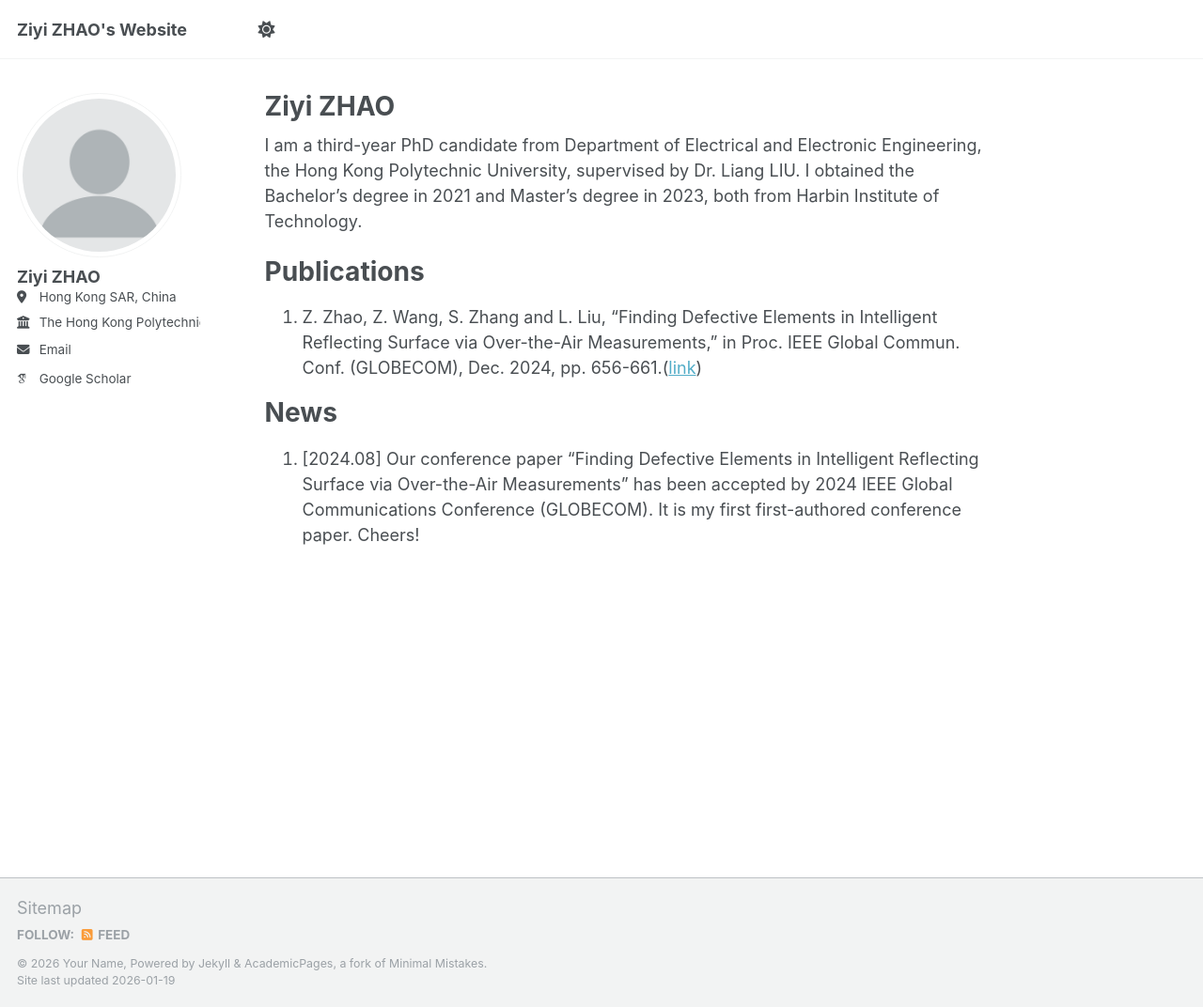
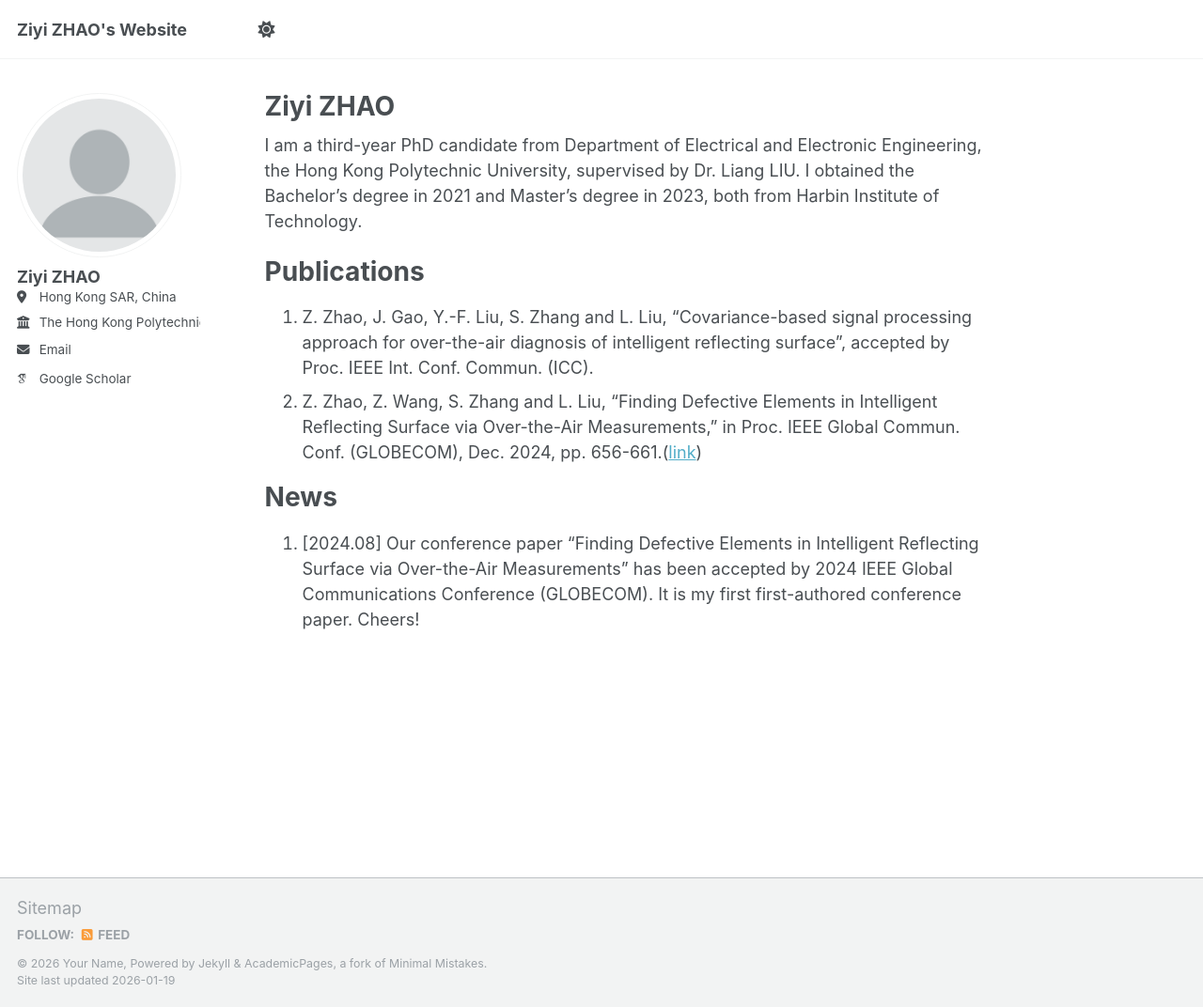
Before and after one commit to ZY1zhao/ZY1zhao.github.io, a Jekyll site: the page built from _pages/about.md, in a window 1280 px wide and 1072 px high. Shown: the whole window at 94% size. Built offline with Jekyll 4.4.1, drawn with Linux system fonts in a browser that asks for light colours; some web fonts are replaced.

Commit message:
Update about.md

```diff
--- a/_pages/about.md
+++ b/_pages/about.md
@@ -11,7 +11,8 @@ I am a third-year PhD candidate from Department of Electrical and Electronic Eng
 
 Publications
 =====
-1. Z. Zhao, Z. Wang, S. Zhang and L. Liu, "Finding Defective Elements in Intelligent Reflecting Surface via Over-the-Air Measurements," in Proc. IEEE Global Commun. Conf. (GLOBECOM), Dec. 2024, pp. 656-661.([link](https://ieeexplore.ieee.org/document/10901577))
+1. Z. Zhao, J. Gao, Y.-F. Liu, S. Zhang and L. Liu, "Covariance-based signal processing approach for over-the-air diagnosis of intelligent reflecting surface", accepted by Proc. IEEE Int. Conf. Commun. (ICC).
+2. Z. Zhao, Z. Wang, S. Zhang and L. Liu, "Finding Defective Elements in Intelligent Reflecting Surface via Over-the-Air Measurements," in Proc. IEEE Global Commun. Conf. (GLOBECOM), Dec. 2024, pp. 656-661.([link](https://ieeexplore.ieee.org/document/10901577))
 
 News
 ======
```
